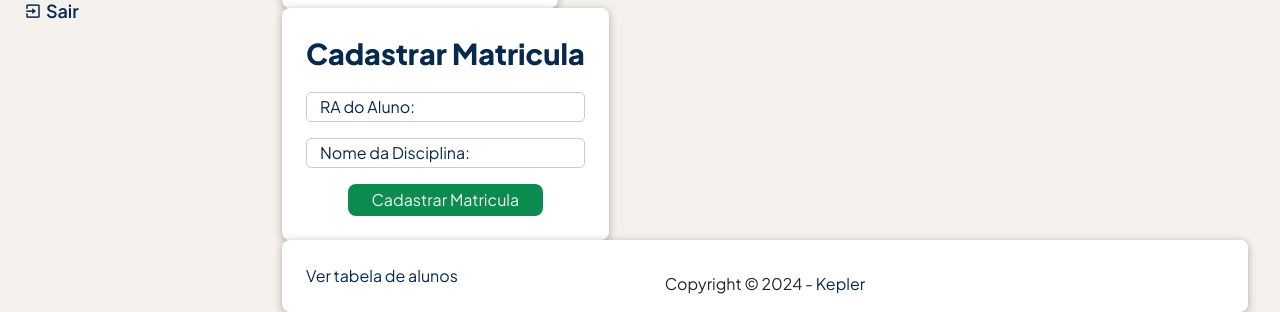
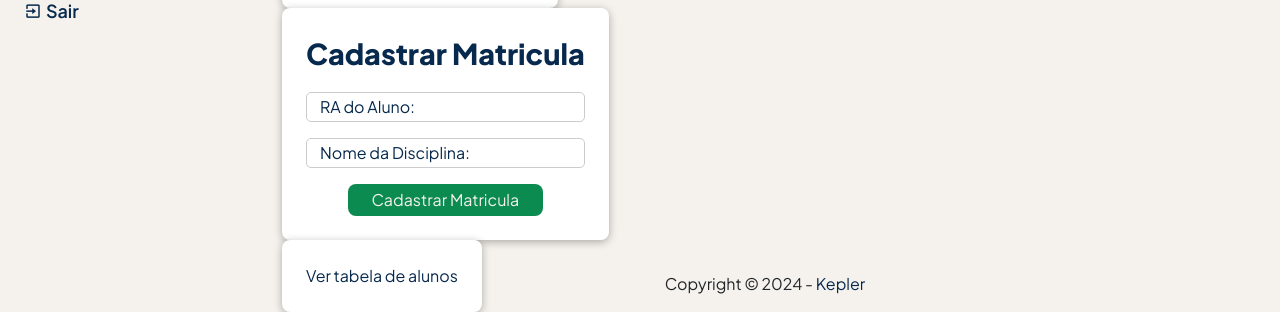
Before and after one commit to gui-silva-github/kepler-sge, a PHP site: page /u/instituicao/controle/alunos/ in a window 1280 px wide. Shown: the part 520-832 px from the top of the page. Run offline with PHP 8.4, Linux system fonts and the light colour scheme; the visitor is signed in with stand-in values (Sample User, id 1).

Commit message:
Mesmo CSS do Prof, depois mudaremos

```diff
--- a/u/instituicao/controle/alunos/style.css
+++ b/u/instituicao/controle/alunos/style.css
@@ -16,7 +16,8 @@
 }
 
 section.register-student,
-section.register-enrollment{
+section.register-enrollment,
+section.register-table{
     width: fit-content;
 }
 
```
